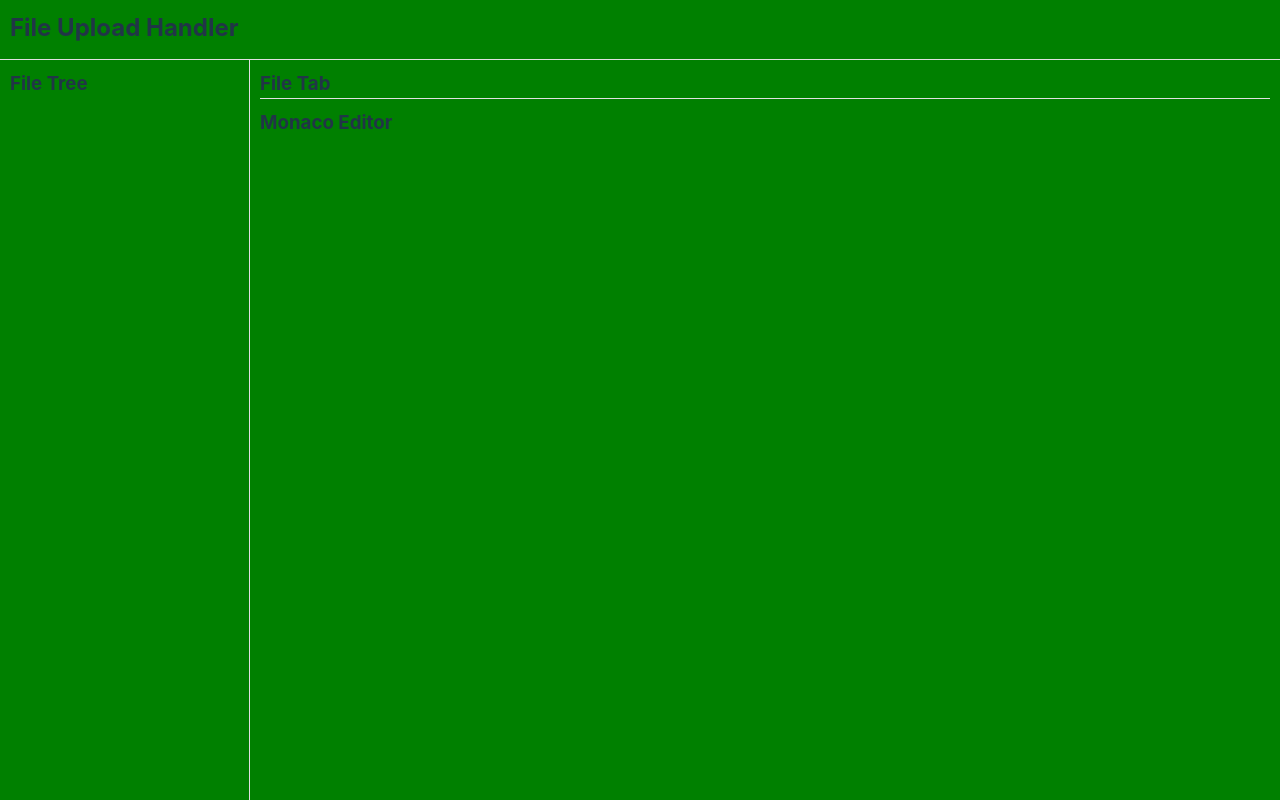
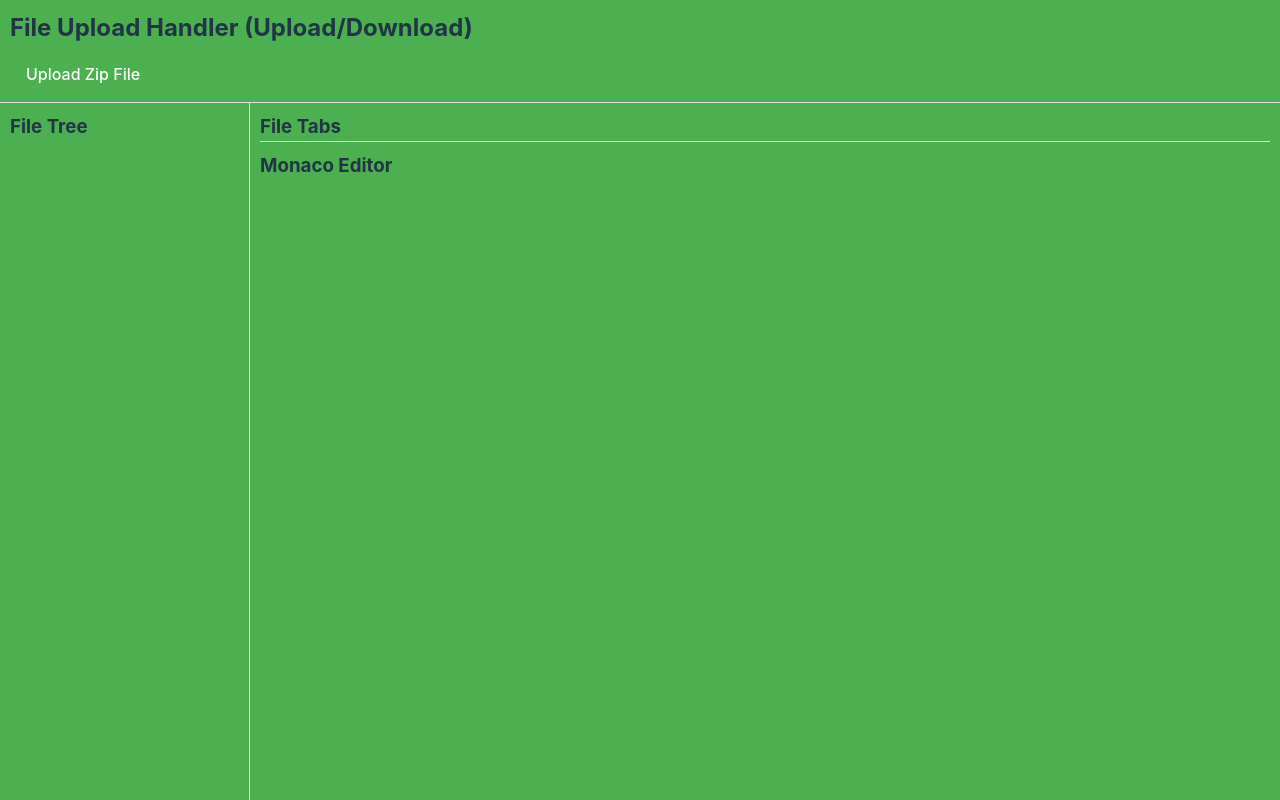
Before and after one commit to Hyunook-Kim/zip-file-editor, a React (Vite) app: page / in a window 1280 px wide. Built offline with nearby package versions, Linux system fonts and the light colour scheme.

Commit message:
feat: Add upload zip file functionality

```diff
--- a/src/App.tsx
+++ b/src/App.tsx
@@ -1,33 +1,8 @@
+import React from "react";
 import styled from "styled-components";
-
-const TopBar = () => {
-  return (
-    <div style={{ padding: "10px", height: "100%" }}>
-      <h2>File Upload Handler</h2>
-    </div>
-  );
-};
-
-const Sidebar = () => {
-  return (
-    <div style={{ padding: "10px" }}>
-      <h3>File Tree</h3>
-    </div>
-  );
-};
-
-const Editor = () => {
-  return (
-    <div style={{ padding: "10px" }}>
-      <div style={{ marginBottom: "10px", borderBottom: "1px solid #e0e0e0" }}>
-        <h3>File Tab</h3>
-      </div>
-      <div>
-        <h3>Monaco Editor</h3>
-      </div>
-    </div>
-  );
-};
+import TopBar from "./components/Topbar";
+import Sidebar from "./components/Sidebar";
+import Editor from "./components/Editor";
 
 function App() {
   return (
@@ -52,15 +27,16 @@ function App() {
 const AppContainer = styled.div`
   display: flex;
   flex-direction: column;
-  background-color: green;
+  background-color: var(--color-primary);
   height: 100%;
   width: 100%;
 `;
 
 const HeaderContainer = styled.div`
-  height: 60px;
+  min-height: 60px;
+  height: auto;
   width: 100%;
-  border-bottom: 1px solid #e0e0e0;
+  border-bottom: 1px solid var(--color-border);
 `;
 
 const BodyContainer = styled.div`
@@ -72,7 +48,7 @@ const BodyContainer = styled.div`
 
 const SidebarContainer = styled.div`
   width: 250px;
-  border-right: 1px solid #e0e0e0;
+  border-right: 1px solid var(--color-border);
   overflow: auto;
 `;
 
--- /dev/null
+++ b/src/components/Editor/index.tsx
@@ -0,0 +1,32 @@
+import styled from "styled-components";
+
+const Editor = () => {
+  return (
+    <EditorContainer>
+      <TabsContainer>
+        <h3>File Tabs</h3>
+      </TabsContainer>
+      <EditorContent>
+        <h3>Monaco Editor</h3>
+      </EditorContent>
+    </EditorContainer>
+  );
+};
+
+const EditorContainer = styled.div`
+  padding: 10px;
+  display: flex;
+  flex-direction: column;
+  height: 100%;
+`;
+
+const TabsContainer = styled.div`
+  margin-bottom: 10px;
+  border-bottom: 1px solid var(--color-border);
+`;
+
+const EditorContent = styled.div`
+  flex: 1;
+`;
+
+export default Editor;
--- /dev/null
+++ b/src/components/Sidebar/index.tsx
@@ -0,0 +1,15 @@
+import styled from "styled-components";
+
+const Sidebar = () => {
+  return (
+    <SidebarContainer>
+      <h3>File Tree</h3>
+    </SidebarContainer>
+  );
+};
+
+const SidebarContainer = styled.div`
+  padding: 10px;
+`;
+
+export default Sidebar;
--- /dev/null
+++ b/src/components/Topbar/index.tsx
@@ -0,0 +1,75 @@
+import React, { useState, useRef } from "react";
+import styled from "styled-components";
+
+const TopBar = () => {
+  const [uploadedFile, setUploadedFile] = useState<File | null>(null);
+  const fileInputRef = useRef<HTMLInputElement>(null);
+
+  const handleFileUpload = (e: React.ChangeEvent<HTMLInputElement>) => {
+    const files = e.target.files;
+    if (files && files.length > 0) {
+      setUploadedFile(files[0]);
+      console.log("Uploaded file:", files[0].name);
+    }
+  };
+
+  const handleFileButtonClick = () => {
+    if (fileInputRef.current) {
+      fileInputRef.current.click();
+    }
+  };
+
+  return (
+    <TopBarContainer>
+      <h2>File Upload Handler (Upload/Download)</h2>
+      <ButtonContainer>
+        <UploadButton onClick={handleFileButtonClick}>
+          Upload Zip File
+        </UploadButton>
+        <input
+          type="file"
+          ref={fileInputRef}
+          onChange={handleFileUpload}
+          accept=".zip"
+          style={{ display: "none" }}
+        />
+        {uploadedFile && (
+          <div>
+            Uploaded: {uploadedFile.name} (
+            {(uploadedFile.size / 1024).toFixed(2)} KB)
+          </div>
+        )}
+      </ButtonContainer>
+    </TopBarContainer>
+  );
+};
+
+const TopBarContainer = styled.div`
+  padding: 10px;
+  height: 100%;
+  display: flex;
+  flex-direction: column;
+  position: relative;
+  z-index: 1;
+`;
+
+const ButtonContainer = styled.div`
+  display: flex;
+  gap: 10px;
+  margin-top: 10px;
+  align-items: center;
+`;
+
+const UploadButton = styled.button`
+  padding: 8px 16px;
+  background-color: var(--color-primary);
+  color: white;
+  border: none;
+  border-radius: 4px;
+  cursor: pointer;
+  &:hover {
+    background-color: var(--color-primary-dark);
+  }
+`;
+
+export default TopBar;
--- a/src/index.css
+++ b/src/index.css
@@ -1,4 +1,16 @@
 :root {
+  --color-primary: #4caf50;
+  --color-primary-dark: #45a049;
+  --color-background: #242424;
+  --color-background-light: #ffffff;
+  --color-text: rgba(255, 255, 255, 0.87);
+  --color-text-light: #213547;
+  --color-border: #e0e0e0;
+  --color-link: #646cff;
+  --color-link-hover: #535bf2;
+  --color-button-bg: #1a1a1a;
+  --color-button-bg-light: #f9f9f9;
+
   font-family: -apple-system, BlinkMacSystemFont, "Segoe UI", Roboto, Oxygen,
     Ubuntu, Cantarell, "Open Sans", "Helvetica Neue", system-ui, Avenir,
     Helvetica, Arial, sans-serif;
@@ -6,8 +18,8 @@
   font-weight: 400;
 
   color-scheme: light dark;
-  color: rgba(255, 255, 255, 0.87);
-  background-color: #242424;
+  color: var(--color-text);
+  background-color: var(--color-background);
 
   font-synthesis: none;
   text-rendering: optimizeLegibility;
@@ -31,16 +43,16 @@ body {
   position: relative;
   height: 100vh;
   width: 100%;
-  background-color: white;
+  background-color: var(--color-background-light);
 }
 
 a {
   font-weight: 500;
-  color: #646cff;
+  color: var(--color-link);
   text-decoration: inherit;
 }
 a:hover {
-  color: #535bf2;
+  color: var(--color-link-hover);
 }
 
 h1 {
@@ -55,12 +67,12 @@ button {
   font-size: 1em;
   font-weight: 500;
   font-family: inherit;
-  background-color: #1a1a1a;
+  background-color: var(--color-button-bg);
   cursor: pointer;
   transition: border-color 0.25s;
 }
 button:hover {
-  border-color: #646cff;
+  border-color: var(--color-link);
 }
 button:focus,
 button:focus-visible {
@@ -69,13 +81,13 @@ button:focus-visible {
 
 @media (prefers-color-scheme: light) {
   :root {
-    color: #213547;
-    background-color: #ffffff;
+    color: var(--color-text-light);
+    background-color: var(--color-background-light);
   }
   a:hover {
-    color: #747bff;
+    color: var(--color-link-hover);
   }
   button {
-    background-color: #f9f9f9;
+    background-color: var(--color-button-bg-light);
   }
 }
```
